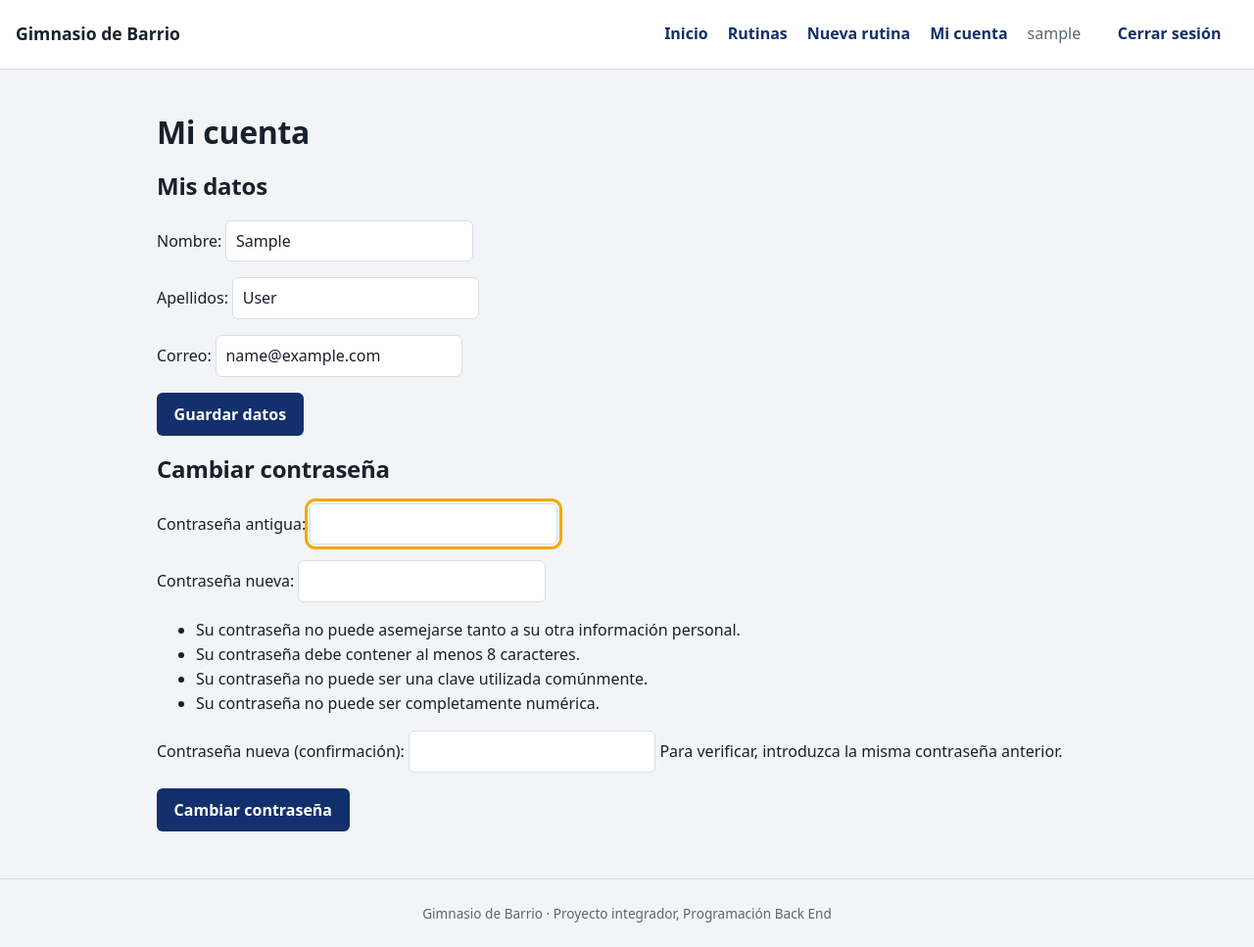
After one commit to MartinAraya3207/Gimnasio, a Django app: page /mi-cuenta/ in a window 1280 px wide. The commit adds this page. Shown: the whole page at 98% size. Run offline with Django 5.2, Linux system fonts and the light colour scheme; the visitor is signed in with stand-in values (Sample User, id 1).

Commit message:
Hito 3
Agregacion de mas html para el registro de miembros, solo los que tengan rango de admin pueden editar rutinas, y para tener cuentas y estas se guarden en la base de datos, se agrego el archivo forms

```diff
--- a/Gimnasio/settings.py
+++ b/Gimnasio/settings.py
@@ -126,3 +126,7 @@ STATIC_URL = 'static/'
 # https://docs.djangoproject.com/en/5.1/ref/settings/#default-auto-field
 
 DEFAULT_AUTO_FIELD = 'django.db.models.BigAutoField'
+
+LOGIN_URL = 'app_gim:ingreso'
+LOGIN_REDIRECT_URL = 'app_gim:portada'
+LOGOUT_REDIRECT_URL = 'app_gim:portada'
--- /dev/null
+++ b/app_gim/forms.py
@@ -0,0 +1,81 @@
+from django import forms
+from django.contrib.auth.forms import UserCreationForm
+from django.contrib.auth.models import User
+
+from .models import Rutina
+
+
+def _email_en_uso(email, excluir_pk=None):
+    qs = User.objects.filter(email__iexact=email)
+    if excluir_pk:
+        qs = qs.exclude(pk=excluir_pk)
+    return qs.exists()
+
+class RegistroForm(UserCreationForm):
+    email = forms.EmailField(label='Correo')
+
+    class Meta:
+        model = User
+        fields = ('username', 'first_name', 'last_name', 'email')
+
+    def clean_email(self):
+        email = self.cleaned_data['email'].strip().lower()
+        if _email_en_uso(email):
+            raise forms.ValidationError('Ya existe una cuenta con ese correo.')
+        return email
+
+    def save(self, commit=True):
+        user = super().save(commit=False)
+        user.is_staff = False        # no puede entrar al admin
+        user.is_superuser = False    # no tiene permisos de administrador
+        if commit:
+            user.save()
+        return user
+
+
+class PerfilForm(forms.ModelForm):
+    email = forms.EmailField(label='Correo')
+
+    class Meta:
+        model = User
+        fields = ('first_name', 'last_name', 'email')
+
+    def clean_email(self):
+        email = self.cleaned_data['email'].strip().lower()
+        if _email_en_uso(email, excluir_pk=self.instance.pk):
+            raise forms.ValidationError('Ese correo ya lo usa otra cuenta.')
+        return email
+
+
+class RutinaForm(forms.ModelForm):
+    class Meta:
+        model = Rutina
+        fields = ('titulo', 'descripcion', 'duracion_minutos', 'cupos',
+                  'nivel', 'disciplina', 'equipamientos')
+        widgets = {'equipamientos': forms.CheckboxSelectMultiple}
+
+    def __init__(self, *args, entrenador=None, **kwargs):
+        super().__init__(*args, **kwargs)
+        self.entrenador = entrenador
+
+    # Validación propia 1: título de al menos 5 caracteres
+    def clean_titulo(self):
+        titulo = self.cleaned_data['titulo'].strip()
+        if len(titulo) < 5:
+            raise forms.ValidationError('El título debe tener al menos 5 caracteres.')
+        return titulo
+
+    # Validación propia 2: el mismo entrenador no repite títulos
+    # Validación propia 3: una rutina avanzada no puede durar menos de 30 min
+    def clean(self):
+        datos = super().clean()
+        titulo = datos.get('titulo')
+        if titulo and self.entrenador:
+            repetida = (Rutina.objects
+                        .filter(entrenador=self.entrenador, titulo__iexact=titulo)
+                        .exclude(pk=self.instance.pk))
+            if repetida.exists():
+                self.add_error('titulo', 'Ya tienes una rutina con ese título.')
+        if datos.get('nivel') == Rutina.Nivel.AVANZADO and (datos.get('duracion_minutos') or 99) < 30:
+            self.add_error('duracion_minutos', 'Una rutina avanzada debe durar al menos 30 minutos.')
+        return datos
--- a/app_gim/templates/app_gim/_menu.html
+++ b/app_gim/templates/app_gim/_menu.html
@@ -4,9 +4,17 @@
     <a href="{% url 'app_gim:portada' %}">Inicio</a>
     <a href="{% url 'app_gim:listado' %}">Rutinas</a>
 
-    {# Hito 3 (Martín): menú distinto con y sin sesión. #}
     {% if user.is_authenticated %}
+      <a href="{% url 'app_gim:rutina_crear' %}">Nueva rutina</a>
+      <a href="{% url 'app_gim:mi_cuenta' %}">Mi cuenta</a>
       <span class="usuario">{{ user.username }}</span>
+      <form method="post" action="{% url 'app_gim:salida' %}" style="display:inline">
+        {% csrf_token %}
+        <button type="submit" class="boton">Cerrar sesión</button>
+      </form>
+    {% else %}
+      <a href="{% url 'app_gim:ingreso' %}">Ingresar</a>
+      <a href="{% url 'app_gim:registro' %}">Registrarse</a>
     {% endif %}
   </nav>
 </header>
--- /dev/null
+++ b/app_gim/templates/app_gim/mi_cuenta.html
@@ -0,0 +1,19 @@
+{% extends 'app_gim/base.html' %}
+{% block titulo %}Mi cuenta · Gimnasio de Barrio{% endblock %}
+{% block contenido %}
+  <h1>Mi cuenta</h1>
+
+  <h2>Mis datos</h2>
+  <form method="post" novalidate>
+    {% csrf_token %}
+    {{ perfil_form.as_p }}
+    <button class="boton boton-primario" type="submit" name="guardar_datos">Guardar datos</button>
+  </form>
+
+  <h2>Cambiar contraseña</h2>
+  <form method="post" novalidate>
+    {% csrf_token %}
+    {{ clave_form.as_p }}
+    <button class="boton boton-primario" type="submit" name="cambiar_clave">Cambiar contraseña</button>
+  </form>
+{% endblock %}
--- a/app_gim/urls.py
+++ b/app_gim/urls.py
@@ -1,5 +1,5 @@
 from django.urls import path
-
+from django.contrib.auth.views import LogoutView   # arriba, con los otros imports
 from . import views
 
 app_name = 'app_gim'
@@ -9,4 +9,11 @@ urlpatterns = [
     path('rutinas/', views.listado, name='listado'),
     path('rutinas/<int:pk>/', views.detalle, name='detalle'),
     # Hito 3 en adelante: aquí se agregan crear/editar/eliminar, cuentas, etc.
+    path('registro/', views.registro, name='registro'),
+    path('ingreso/', views.IngresoView.as_view(), name='ingreso'),
+    path('salida/', LogoutView.as_view(), name='salida'),
+    path('mi-cuenta/', views.mi_cuenta, name='mi_cuenta'),
+    path('rutinas/nueva/', views.rutina_crear, name='rutina_crear'),
+    path('rutinas/<int:pk>/editar/', views.rutina_editar, name='rutina_editar'),
+    path('rutinas/<int:pk>/eliminar/', views.rutina_eliminar, name='rutina_eliminar'),
 ]
--- a/app_gim/views.py
+++ b/app_gim/views.py
@@ -1,6 +1,15 @@
+from django.contrib import messages
+from django.contrib.auth import login, update_session_auth_hash
+from django.contrib.auth.decorators import login_required
+from django.contrib.auth.forms import PasswordChangeForm
+from django.contrib.auth.views import LoginView
+from django.shortcuts import get_object_or_404, redirect, render
+from django.views.decorators.http import require_POST
 from django.core.paginator import Paginator
 from django.db.models import Q
 from django.shortcuts import get_object_or_404, render
+
+from app_gim.forms import PerfilForm, RegistroForm, RutinaForm
 
 from .models import Disciplina, Inscripcion, Rutina
 
@@ -70,3 +79,95 @@ def listado(request):
 def detalle(request, pk):
     rutina = get_object_or_404(_rutinas_con_relaciones(), pk=pk)
     return render(request, 'app_gim/detalle.html', {'rutina': rutina})
+
+# ---------- Cuentas ----------
+
+def registro(request):
+    if request.user.is_authenticated:
+        return redirect('app_gim:portada')
+    form = RegistroForm(request.POST or None)
+    if form.is_valid():
+        user = form.save()
+        login(request, user)
+        messages.success(request, f'¡Bienvenido, {user.username}! Tu cuenta fue creada.')
+        return redirect('app_gim:portada')
+    if request.method == 'POST':
+        messages.error(request, 'Revisa los errores del formulario.')
+    return render(request, 'app_gim/registro.html', {'form': form})
+
+
+class IngresoView(LoginView):
+    template_name = 'app_gim/ingreso.html'
+    redirect_authenticated_user = True
+
+    def form_valid(self, form):
+        messages.success(self.request, f'Hola de nuevo, {form.get_user().username}.')
+        return super().form_valid(form)
+
+    def form_invalid(self, form):
+        messages.error(self.request, 'Usuario o contraseña incorrectos.')
+        return super().form_invalid(form)
+
+
+@login_required
+def mi_cuenta(request):
+    perfil_form = PerfilForm(instance=request.user)
+    clave_form = PasswordChangeForm(request.user)
+
+    if request.method == 'POST':
+        if 'guardar_datos' in request.POST:
+            perfil_form = PerfilForm(request.POST, instance=request.user)
+            if perfil_form.is_valid():
+                perfil_form.save()
+                messages.success(request, 'Tus datos fueron actualizados.')
+                return redirect('app_gim:mi_cuenta')
+        elif 'cambiar_clave' in request.POST:
+            clave_form = PasswordChangeForm(request.user, request.POST)
+            if clave_form.is_valid():
+                user = clave_form.save()
+                update_session_auth_hash(request, user)
+                messages.success(request, 'Tu contraseña fue cambiada.')
+                return redirect('app_gim:mi_cuenta')
+        messages.error(request, 'No se pudo guardar. Revisa los errores.')
+
+    return render(request, 'app_gim/mi_cuenta.html',
+                  {'perfil_form': perfil_form, 'clave_form': clave_form})
+
+
+# ---------- CRUD de rutinas ----------
+
+@login_required
+def rutina_crear(request):
+    form = RutinaForm(request.POST or None, entrenador=request.user)
+    if form.is_valid():
+        rutina = form.save(commit=False)
+        rutina.entrenador = request.user
+        rutina.save()
+        form.save_m2m()
+        messages.success(request, 'Rutina creada correctamente.')
+        return redirect('app_gim:detalle', pk=rutina.pk)
+    if request.method == 'POST':
+        messages.error(request, 'No se pudo crear la rutina. Revisa los errores.')
+    return render(request, 'app_gim/rutina_form.html', {'form': form, 'titulo': 'Nueva rutina'})
+
+
+@login_required
+def rutina_editar(request, pk):
+    rutina = get_object_or_404(Rutina, pk=pk, entrenador=request.user)
+    form = RutinaForm(request.POST or None, instance=rutina, entrenador=request.user)
+    if form.is_valid():
+        form.save()
+        messages.success(request, 'Rutina actualizada.')
+        return redirect('app_gim:detalle', pk=rutina.pk)
+    if request.method == 'POST':
+        messages.error(request, 'No se pudo guardar. Revisa los errores.')
+    return render(request, 'app_gim/rutina_form.html', {'form': form, 'titulo': 'Editar rutina'})
+
+
+@login_required
+@require_POST
+def rutina_eliminar(request, pk):
+    rutina = get_object_or_404(Rutina, pk=pk, entrenador=request.user)
+    rutina.delete()
+    messages.success(request, 'Rutina eliminada.')
+    return redirect('app_gim:listado')
```
Also changed, not shown: app_gim/templates/app_gim/detalle.html (+11 -0 lines), app_gim/templates/app_gim/ingreso.html (added, +12 -0 lines), app_gim/templates/app_gim/registro.html (added, +11 -0 lines), app_gim/templates/app_gim/rutina_form.html (added, +11 -0 lines), cargar_datos.py (+8 -0 lines), app_gim/migrations/0002_alter_rutina_options.py (added).
